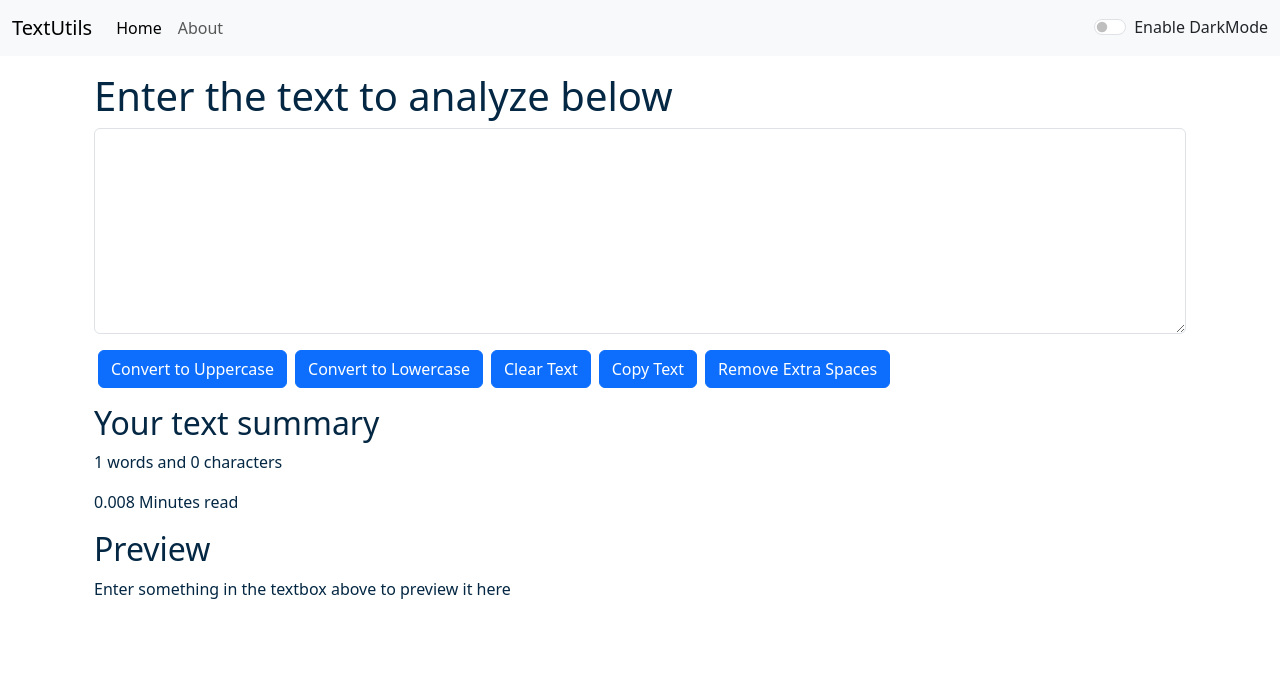
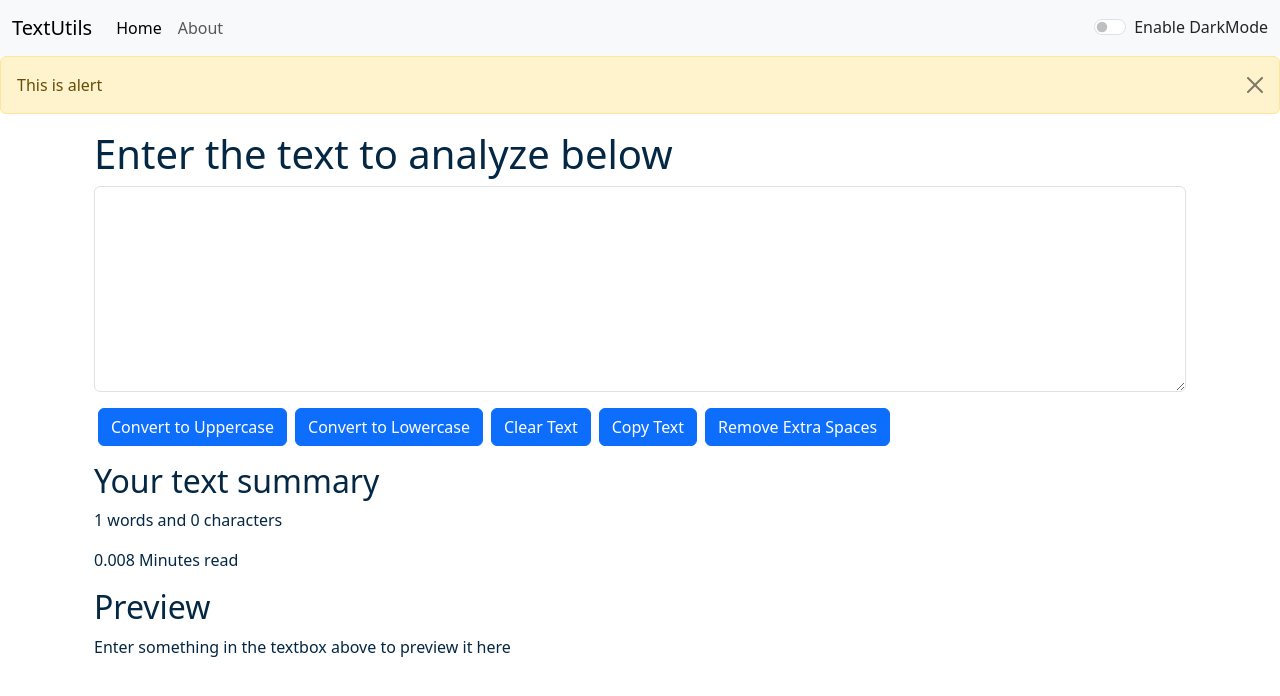
Before and after one commit to shohankazi/my-app, a React (Create React App) app: page / in a window 1280 px wide. Shown: the top 696 px of the page. Built offline with nearby package versions, Linux system fonts and the light colour scheme.

Commit message:
alert button added

```diff
--- a/src/App.js
+++ b/src/App.js
@@ -2,6 +2,7 @@
 import Navbar from './components/navbar';
 import TextForm from './components/TextForm';
 import React, { useState } from 'react';
+import Alert from './components/Alert';
 
 
 function App() {
@@ -22,6 +23,7 @@
     {/* <Navbar title="TextUtils" aboutText="About TextUtils" /> */}
     {/* <Navbar/> */}
     <Navbar title="TextUtils" mode={mode} toggleMode={toggleMode} />
+    <Alert alert="This is alert"/>
     <div className="container my-3">
     <TextForm heading="Enter the text to analyze below" mode={mode}/>
     </div>
--- /dev/null
+++ b/src/components/Alert.js
@@ -0,0 +1,12 @@
+import React from 'react'
+
+function Alert(props) {
+  return (
+    <div className="alert alert-warning alert-dismissible fade show" role="alert">
+  {props.alert}
+  <button type="button" className="btn-close" data-bs-dismiss="alert" aria-label="Close"></button>
+</div>
+  )
+}
+
+export default Alert
```
